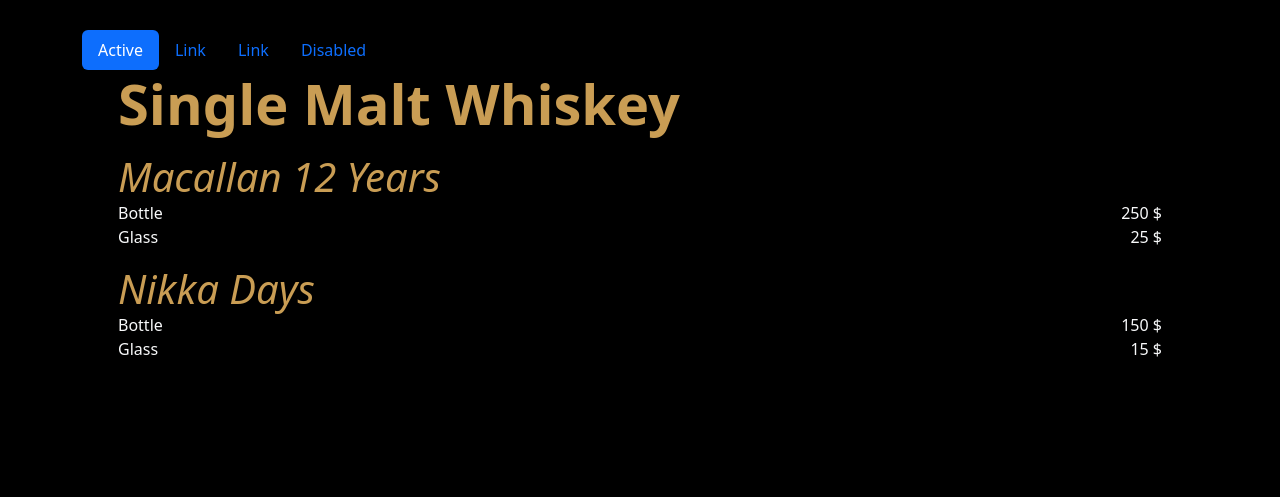
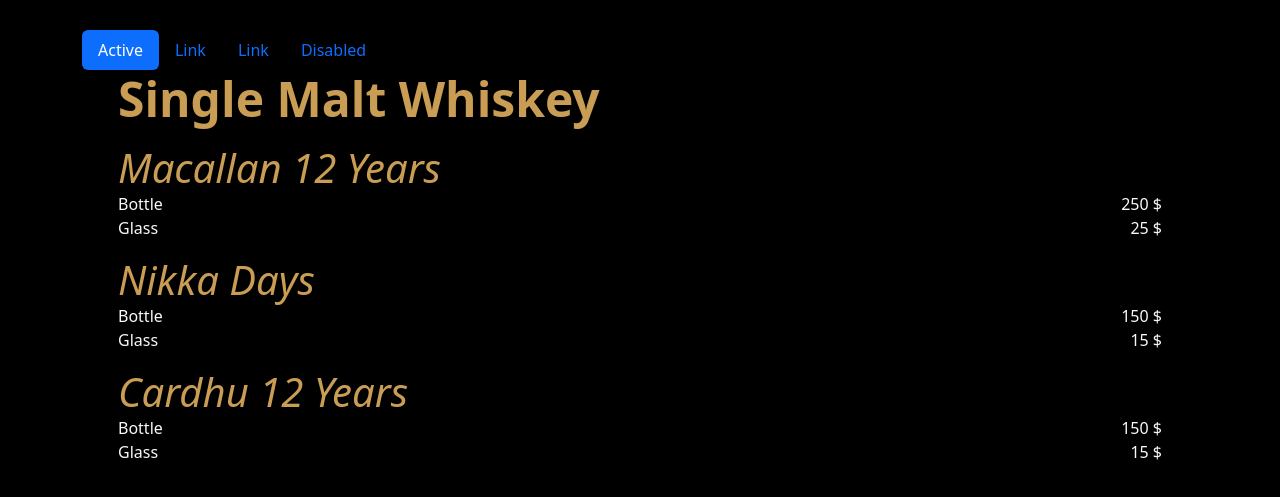
Before and after one commit to kaaketna/menu, a plain HTML site: page index.html in a window 1280 px wide. Shown: the part 415-912 px from the top of the page. Before the commit the page ends 840 px from the top, so only its background shows below. Drawn offline with nearby package versions, Linux system fonts and the light colour scheme.

Commit message:
Update index.html

```diff
--- a/index.html
+++ b/index.html
@@ -52,7 +52,7 @@
         </div>
         <div class="row mx-4">
             <div class="col-12 text-start">
-                <h1 class="custom-gold-txt mb-3 display-4 fw-bold">Single Malt Whiskey</h1>
+                <h1 class="custom-gold-txt mb-3 display-5 fw-bold">Single Malt Whiskey</h1>
                 <div class="col-12 mb-3">
 <h3 class="display-6 custom-gold-txt mb-0 fst-italic">Macallan 12 Years</h3>
 	<div class="d-flex justify-content-between">
@@ -75,6 +75,17 @@
 		<div>15 $</div>
 	</div>
 </div>
+<div class="col-12 mb-3">
+<h3 class="display-6 custom-gold-txt mb-0 fst-italic">Cardhu 12 Years</h3>
+	<div class="d-flex justify-content-between">
+		<div>Bottle</div>
+		<div>150 $</div>
+	</div>
+	<div class="d-flex justify-content-between">
+		<div>Glass</div>
+		<div>15 $</div>
+	</div>
+</div>
             </div>
         </div>
     </div>
```
